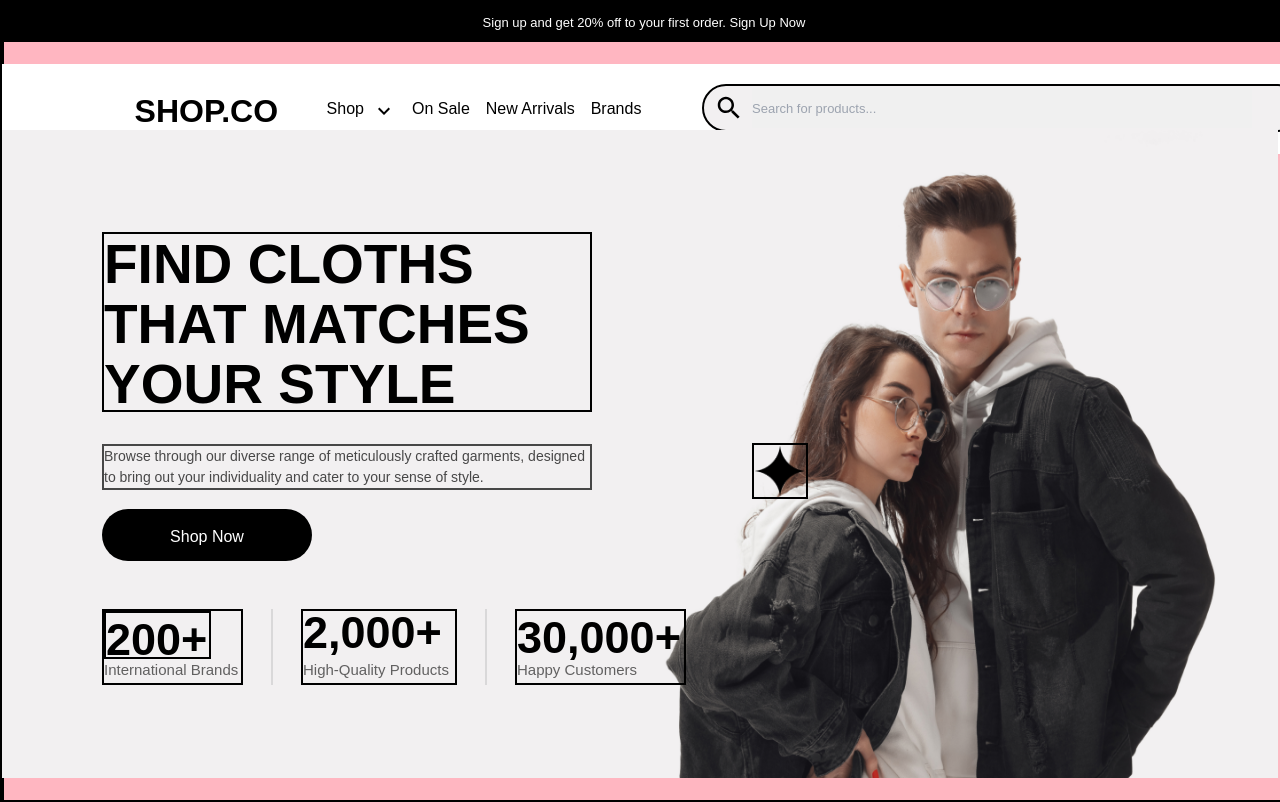
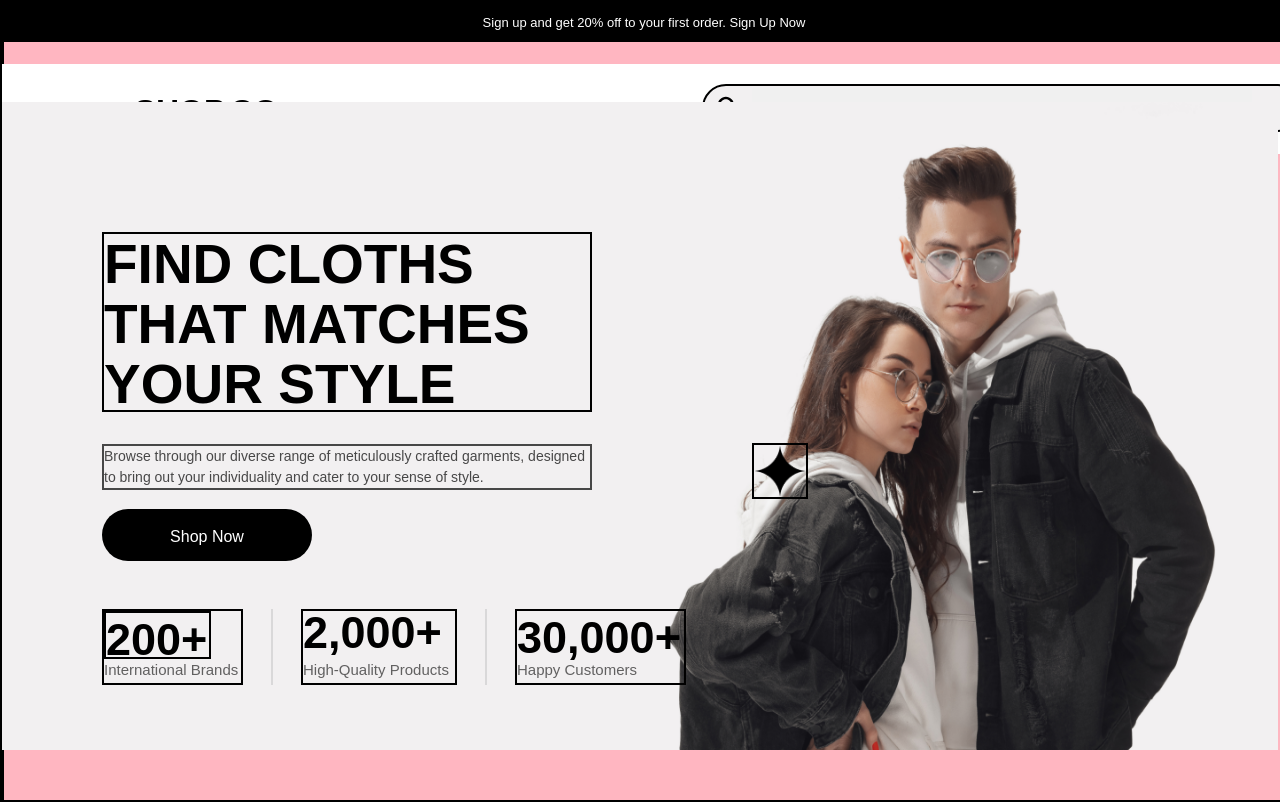
Before and after one commit to AntimaKumawat111/E-commerce, a Next.js app: page / in a window 1280 px wide. Shown: the top 802 px of the page. Built offline with nearby package versions, Linux system fonts and the light colour scheme.

Commit message:
nothing to commit

```diff
--- a/app/globals.css
+++ b/app/globals.css
@@ -163,7 +163,7 @@ body {
   width: 100vw;
   height: 648px;
   position: absolute;
-  top: 128px;
+  top: 100px;
   z-index: 0;
 }
 
```
